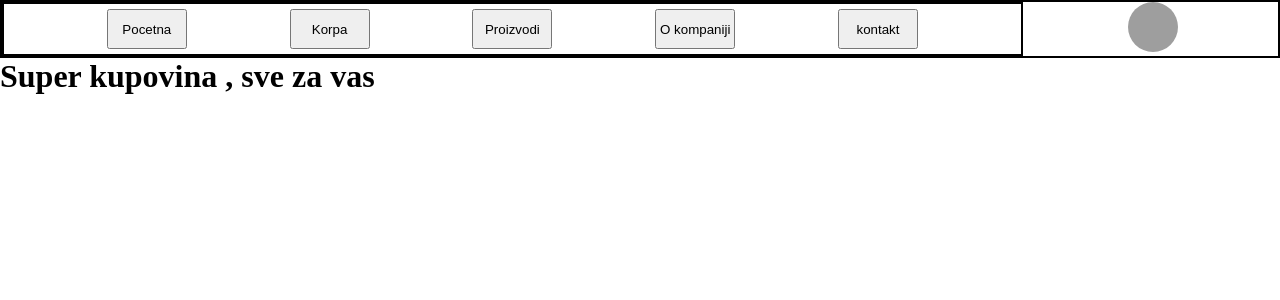
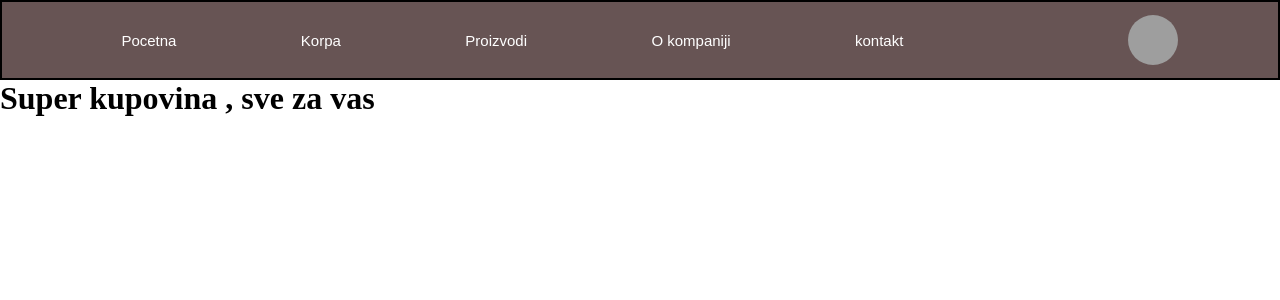
Before and after one commit to Stefke-Novo/domaci-PHP-OOP-MySQL, a PHP site: page /funkcije/home.php in a window 1280 px wide. Shown: the top 300 px of the page. Run offline with PHP 8.4, Linux system fonts and the light colour scheme; the visitor is signed in with stand-in values (Sample User, id 1); grey boxes are pictures that could not be loaded.

Commit message:
Zavrsen menu

```diff
--- a/css/home.css
+++ /dev/null
@@ -1,54 +0,0 @@
-*{
-    margin:0;
-    padding:0;
-    box-sizing: border-box;
-}
-#slika{
-    height: 50px;
-    width:50px;
-    border-color: transparent;
-    margin-right: 100px;
-    margin-top: auto;
-    margin-bottom: auto;
-    border-radius: 50px;
-    transition: border 0.5s,background-color 0.5s;
-}
-#slika:hover{
-    border:2px solid black;
-    background-color: rgb(196, 196, 196);
-}
-#opcije{
-    width:80%;
-    display: flex;
-    justify-content: space-evenly;
-    border:2px solid black;
-}
-#opcije button{
-    min-width: 80px;
-    height: 80%;
-    margin-top: auto;
-    margin-bottom: auto;
-}
-#menu{
-    display: flex;
-    border:2px solid black;
-    justify-content: space-between;
-
-}
-#menu li{
-    list-style: none;
-}
-#korisnickiPodaci{
-    position: absolute;
-    display: flex;
-    flex-direction: column;
-    right: 30px;
-    border: 2px solid black;
-    width: 200px;
-    text-align: center;
-    display: none;
-}
-#korisnickiPodaci li{
-    text-align:left;
-    margin-left: 20px;
-}
--- /dev/null
+++ b/css/home1.css
@@ -0,0 +1,99 @@
+*{
+    margin:0;
+    padding:0;
+    box-sizing: border-box;
+}
+#slika{
+    height: 50px;
+    width:50px;
+    border-color: transparent;
+    margin-right: 100px;
+    margin-top: auto;
+    margin-bottom: auto;
+    border-radius: 50px;
+    transition: 0.5s;
+}
+#slika:hover{
+    border:2px solid black;
+    background-color: #a3e9d4;
+    box-shadow: 0 15px 25px #a3e9d499 ;
+    justify-content: center;
+    height: 60px;
+    width: 60px;
+}
+#okvirSlika{
+    display: flex;
+}
+#opcije{
+    width:80%;
+    display: flex;
+    justify-content: space-evenly;
+}
+#pocetna{
+    transition:0.5s;
+}
+#opcije button{
+    padding:5px 5px 5px 5px;
+    margin-top: auto;
+    margin-bottom: auto;
+    border-radius: 50px;
+    transition:0.5s;
+    font-size: 15px;
+    border: none;
+    background-color: transparent;
+    color:white;
+    font-weight: 500px;
+}
+#opcije button:hover{
+    font-size: 130%;
+    color:black;
+    font-weight: normal;
+}
+#pocetna:hover{
+    background-color:#abff2e;
+    box-shadow:0 15px 25px #abff2e99;
+}
+#korpa:hover{
+    background-color:#fffc2e;
+    box-shadow:0 15px 25px #fffc2e99;
+}
+#proizvodi:hover{
+    background-color:#2ef8ff;
+    box-shadow:0 15px 25px #2ef8ff99;
+}
+#kompanija:hover{
+    background-color:#5381ff;
+    box-shadow:0 15px 25px #5381ff99;
+}
+#kontakt:hover{
+    background-color:#ff62d8;
+    box-shadow:0 15px 25px #ff62d899;
+}
+#menu{
+    display: flex;
+    border:2px solid black;
+    justify-content: space-between;
+    background-color: rgba(87, 66, 66,0.90);
+    height: 80px;
+
+}
+#menu li{
+    list-style: none;
+}
+#korisnickiPodaci{
+    position: absolute;
+    display: flex;
+    flex-direction: column;
+    top:80px;
+    right: 30px;
+    border: 2px solid black;
+    width: 200px;
+    text-align: center;
+    display: none;
+    background-color: #4affc9;
+    box-shadow: 0 15px 25px #4affc999 ;
+}
+#korisnickiPodaci li{
+    text-align:left;
+    margin-left: 20px;
+}
--- a/funkcije/home.php
+++ b/funkcije/home.php
@@ -15,18 +15,18 @@ if($_SESSION['korisnik']==null){
     <meta http-equiv="X-UA-Compatible" content="IE=edge">
     <meta name="viewport" content="width=device-width, initial-scale=1.0">
     <title>Super prodavnica</title>
-    <link rel="stylesheet" type="text/css" href="../css/home.css">
+    <link rel="stylesheet" type="text/css" href="../css/home1.css">
 </head>
 <body>
     <nav id="menu">
        <div id="opcije">
-       <button>Pocetna</button>
-        <button>Korpa</button>
-        <button>Proizvodi</button>
-        <button>O kompaniji</button>
-        <button>kontakt</button>
+            <button id="pocetna">Pocetna</button>
+            <button id="korpa">Korpa</button>
+            <button id="proizvodi">Proizvodi</button>
+            <button id="kompanija">O kompaniji</button>
+            <button id="kontakt">kontakt</button>
        </div>
-       <div >
+       <div id="okvirSlika" >
            <img id="slika"src="https://cdn.onlinewebfonts.com/svg/img_155117.png" onclick="prikaziKorisnickePodatke()"/>
            <div id="korisnickiPodaci">
                <h3>Podaci o korisniku</h3>
--- a/js/home.js
+++ b/js/home.js
@@ -1,7 +1,7 @@
 function prikaziKorisnickePodatke(){
     $podaci=document.getElementById("korisnickiPodaci");
-    if($podaci.style.display=='none')
+    if($podaci.style.display=='none'){
         $podaci.style.display='flex';
-    else $podaci.style.display='none';
+    }else $podaci.style.display='none';
 }
 AOS.init();
```
